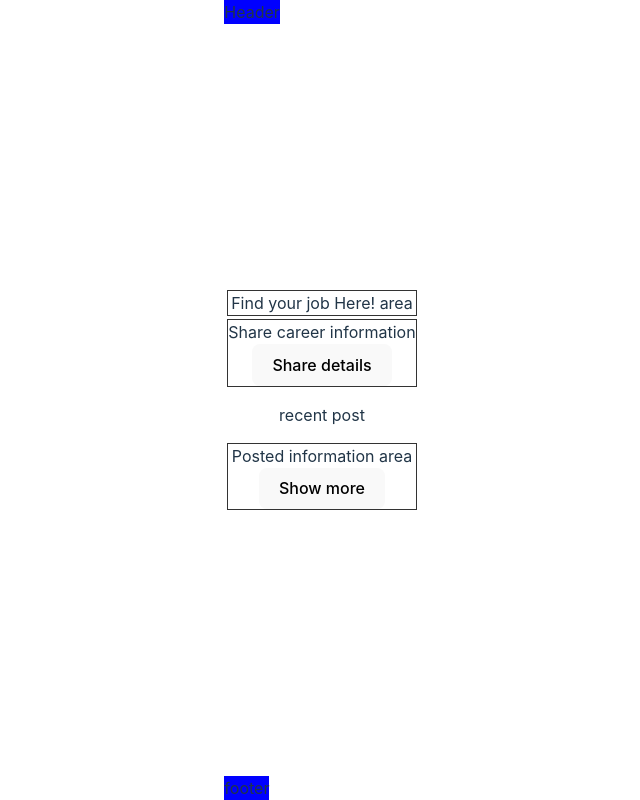
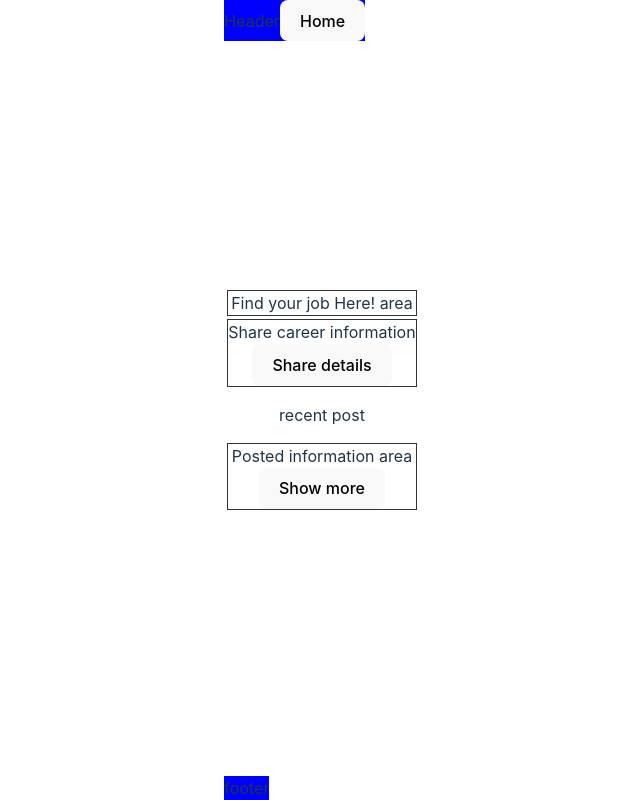
Before and after one commit to nextbharat-sic/Tomodachi, a React (Vite) app in the folder frontend/: page / in a window 1280 px wide. Shown: the whole page, without its empty margins (318-958 px from the left). Built offline with nearby package versions, Linux system fonts and the light colour scheme; no server answers.

Commit message:
ISP-133_create home button and move home screen_Satoshi

```diff
--- a/frontend/src/component/Header.jsx
+++ b/frontend/src/component/Header.jsx
@@ -1,8 +1,17 @@
+import { useDispatch } from "react-redux";
+
 const Header = () => {
+  const dispatch = useDispatch();
+  const moveHomeScreen = () => {
+    const pageStatus = { type: "CHANGE_PAGE_STATE", payload: "HomePage" };
+    dispatch(pageStatus);
+  };
+
   return (
     <>
       <div style={{ position: "absolute", top: 0, background: "blue" }}>
         Header
+        <button onClick={moveHomeScreen}>Home</button>
       </div>
     </>
   );
```
